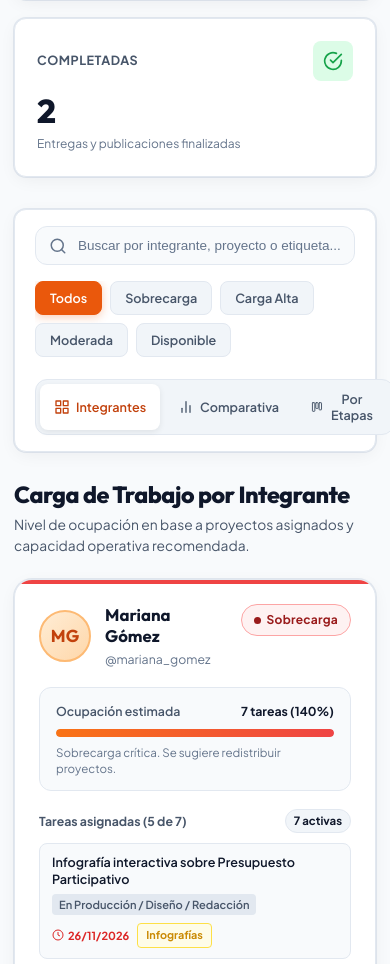
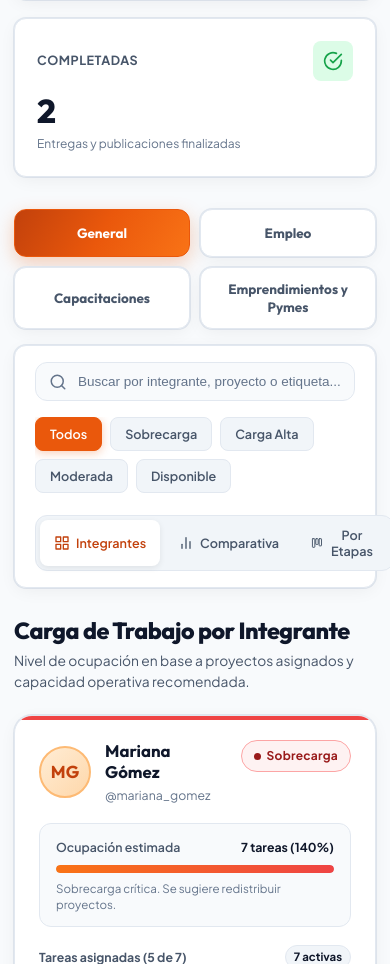
Before and after one commit to fachinha/mapa-proyectodetareas-gyc, a PHP site: page / in a window 390 px wide. Shown: the part 1161-2125 px from the top of the page. Run offline with PHP 8.4, Linux system fonts and the light colour scheme.

Commit message:
Filtro por area (General, Empleo, Capacitaciones, Emprendimientos y Pymes) y soporte multi-tablero

```diff
--- a/assets/css/style.css
+++ b/assets/css/style.css
@@ -500,6 +500,81 @@ button {
     color: #FFFFFF;
     border-color: var(--accent-orange);
     box-shadow: 0 2px 10px rgba(234, 88, 12, 0.3);
+}
+
+/* Selector de área */
+.area-tabs {
+    display: grid;
+    grid-template-columns: repeat(4, minmax(0, 1fr));
+    gap: 10px;
+    margin-bottom: 16px;
+}
+
+.area-tab {
+    min-height: 52px;
+    padding: 12px 16px;
+    border-radius: var(--radius-md);
+    font-family: var(--font-heading);
+    font-size: 1rem;
+    font-weight: 700;
+    color: var(--text-secondary);
+    background: var(--bg-surface);
+    border: 1px solid var(--border-color);
+    box-shadow: var(--shadow-card);
+    cursor: pointer;
+    transition: var(--transition-smooth);
+}
+
+.area-tab:hover {
+    transform: translateY(-2px);
+    color: var(--accent-orange-dark);
+    border-color: #FDBA74;
+    background: #FFF7ED;
+}
+
+.area-tab:active {
+    transform: scale(0.96);
+}
+
+.area-tab.active {
+    color: #FFFFFF;
+    background: linear-gradient(120deg, var(--accent-orange-dark), var(--accent-orange), var(--accent-orange-light));
+    border-color: var(--accent-orange);
+    box-shadow: 0 6px 18px rgba(234, 88, 12, 0.28);
+}
+
+.area-notice {
+    margin-top: 8px;
+    padding: 10px 14px;
+    font-size: 0.85rem;
+    color: var(--status-high-text);
+    background: var(--status-high-bg);
+    border: 1px solid var(--status-high-border);
+    border-radius: var(--radius-sm);
+}
+
+.kanban-board-name {
+    display: block;
+    font-size: 0.7rem;
+    font-weight: 500;
+    color: var(--text-muted);
+}
+
+.modal-task-board {
+    font-size: 0.78rem;
+    font-weight: 600;
+    color: var(--accent-orange-dark);
+    margin-bottom: 8px;
+}
+
+@media (max-width: 768px) {
+    .area-tabs {
+        grid-template-columns: repeat(2, minmax(0, 1fr));
+    }
+    .area-tab {
+        font-size: 0.9rem;
+        min-height: 48px;
+    }
 }
 
 .view-tabs {
--- a/assets/js/app.js
+++ b/assets/js/app.js
@@ -4,9 +4,39 @@
  * Compatible con Cloudflare Pages (Frontend estático) y servidores PHP (XAMPP/Apache)
  */
 
+// Áreas y tableros asociados (se buscan por nombre entre los tableros accesibles con el token)
+const AREAS = {
+    general: { label: 'General' },
+    empleo: {
+        label: 'Empleo',
+        boards: ['calendario de contenido oil'],
+        labels: ['empleo', 'expo laboral']
+    },
+    capacitaciones: {
+        label: 'Capacitaciones',
+        boards: ['centro de formacion profesional'],
+        labels: ['capacitacion']
+    },
+    pymes: {
+        label: 'Emprendimientos y Pymes',
+        boards: ['calendario de contenido emprendimientos', 'comunicacion pic'],
+        labels: ['emprendimiento', 'pyme']
+    }
+};
+
+const BOARD_DISPLAY_NAMES = {
+    empleo: ['Calendario de Contenido OIL'],
+    capacitaciones: ['Centro de Formación Profesional'],
+    pymes: ['Calendario de Contenido Emprendimientos y Pymes', 'Comunicación PIC']
+};
+
+const normalizeText = (s) => (s || '').normalize('NFD').replace(/[\u0300-\u036f]/g, '').toLowerCase().trim();
+
 class TrelloWorkloadApp {
     constructor() {
         this.data = null;
+        this.raw = null;
+        this.activeArea = 'general';
         this.activeFilter = 'all';
         this.currentView = 'cards';
         this.searchQuery = '';
@@ -77,6 +107,16 @@ class TrelloWorkloadApp {
             this.render();
         });
 
+        // Selector de área
+        const areaTabs = document.querySelectorAll('.area-tab');
+        areaTabs.forEach(tab => {
+            tab.addEventListener('click', () => {
+                areaTabs.forEach(t => t.classList.remove('active'));
+                tab.classList.add('active');
+                this.setArea(tab.dataset.area);
+            });
+        });
+
         // Filtros de nivel de carga
         const filterBtns = document.querySelectorAll('.filter-btn');
         filterBtns.forEach(btn => {
@@ -122,26 +162,23 @@ class TrelloWorkloadApp {
             // 1. Si tenemos credenciales en el cliente (Cloudflare Pages o directo)
             if (this.apiKey && this.apiToken && this.boardId) {
                 // Revisar caché cliente en sessionStorage (5 minutos)
-                const cacheKey = `trello_cache_${this.boardId}`;
+                const cacheKey = `trello_raw_v2_${this.boardId}`;
                 const cached = sessionStorage.getItem(cacheKey);
                 const cacheTime = sessionStorage.getItem(`${cacheKey}_time`);
 
                 if (!forceRefresh && cached && cacheTime && (Date.now() - parseInt(cacheTime)) < 300000) {
-                    this.data = JSON.parse(cached);
-                    this.data.meta.source = 'cache';
-                    this.updateHeaderAndKPIs();
-                    this.render();
+                    this.raw = JSON.parse(cached);
+                    this.raw.source = 'cache';
+                    this.applyArea();
                     return;
                 }
 
                 // Petición directa a Trello REST API (CORS habilitado por Trello)
                 try {
-                    const freshData = await this.fetchDirectFromTrello();
-                    this.data = freshData;
-                    sessionStorage.setItem(cacheKey, JSON.stringify(freshData));
+                    this.raw = await this.fetchDirectFromTrello();
+                    sessionStorage.setItem(cacheKey, JSON.stringify(this.raw));
                     sessionStorage.setItem(`${cacheKey}_time`, Date.now().toString());
-                    this.updateHeaderAndKPIs();
-                    this.render();
+                    this.applyArea();
                     if (forceRefresh) this.showToast('Datos actualizados en vivo desde Trello');
                     return;
                 } catch (trelloErr) {
@@ -155,8 +192,10 @@ class TrelloWorkloadApp {
                 const url = `api/trello.php${forceRefresh ? '?refresh=1' : ''}`;
                 const res = await fetch(url);
                 if (res.ok) {
+                    this.raw = null;
                     this.data = await res.json();
                     this.updateHeaderAndKPIs();
+                    this.updateAreaUI();
                     this.render();
                     if (forceRefresh) this.showToast('Datos actualizados');
                     return;
@@ -166,9 +205,8 @@ class TrelloWorkloadApp {
             }
 
             // 3. Fallback: Dataset institucional de alta fidelidad
-            this.data = this.getDemoInstitutionalDataset();
-            this.updateHeaderAndKPIs();
-            this.render();
+            this.raw = this.getDemoInstitutionalDataset();
+            this.applyArea();
             if (forceRefresh) this.showToast('Tablero actualizado (Modo Demostración)');
 
         } catch (err) {
@@ -182,27 +220,158 @@ class TrelloWorkloadApp {
     async fetchDirectFromTrello() {
         const key = encodeURIComponent(this.apiKey);
         const token = encodeURIComponent(this.apiToken);
-        const board = encodeURIComponent(this.boardId);
+        const auth = `key=${key}&token=${token}`;
 
-        const [boardRes, listsRes, cardsRes, membersRes] = await Promise.all([
-            fetch(`https://api.trello.com/1/boards/${board}?fields=name,desc,url&key=${key}&token=${token}`),
-            fetch(`https://api.trello.com/1/boards/${board}/lists?fields=name,closed,pos&key=${key}&token=${token}`),
-            fetch(`https://api.trello.com/1/boards/${board}/cards?fields=name,desc,idList,idMembers,labels,due,dueComplete,dateLastActivity,url&key=${key}&token=${token}`),
-            fetch(`https://api.trello.com/1/boards/${board}/members?fields=fullName,username,avatarUrl,initials&key=${key}&token=${token}`)
-        ]);
+        // 1. Descubrir los tableros de cada área entre los accesibles con este token
+        const targets = [{ id: this.boardId, area: null, isMain: true }];
+        try {
+            const res = await fetch(`https://api.trello.com/1/members/me/boards?filter=open&fields=name,shortLink&${auth}`);
+            if (res.ok) {
+                const myBoards = await res.json();
+                myBoards.forEach(b => {
+                    if (b.id === this.boardId || b.shortLink === this.boardId) return;
+                    const n = normalizeText(b.name);
+                    const areaKey = Object.keys(AREAS).find(k => (AREAS[k].boards || []).some(p => n.includes(p)));
+                    if (areaKey) targets.push({ id: b.id, area: areaKey, isMain: false });
+                });
+            }
+        } catch (ignore) {}
 
-        if (!boardRes.ok || !listsRes.ok || !cardsRes.ok || !membersRes.ok) {
-            throw new Error('No se pudo autenticar con Trello. Verifique API Key y Token.');
+        // 2. Descargar cada tablero (lists, cards y members en una sola llamada)
+        const boardQuery = 'fields=name,desc,url,shortLink&lists=open&list_fields=name,closed,pos'
+            + '&cards=open&card_fields=name,desc,idList,idMembers,labels,due,dueComplete,dateLastActivity,url'
+            + '&members=all&member_fields=fullName,username,avatarUrl,initials';
+
+        const payloads = await Promise.all(targets.map(async t => {
+            try {
+                const res = await fetch(`https://api.trello.com/1/boards/${encodeURIComponent(t.id)}?${boardQuery}&${auth}`);
+                if (!res.ok) throw new Error(`HTTP ${res.status}`);
+                return { target: t, board: await res.json() };
+            } catch (err) {
+                if (t.isMain) throw new Error('No se pudo autenticar con Trello. Verifique API Key y Token.');
+                console.warn('No se pudo leer el tablero', t.id, err);
+                return null;
+            }
+        }));
+
+        // 3. Unificar datos de todos los tableros
+        const raw = { mainBoard: null, boards: [], lists: [], cards: [], members: [], source: 'trello_live' };
+        const memberIndex = {};
+
+        payloads.filter(Boolean).forEach(({ target, board }) => {
+            const boardInfo = {
+                id: board.id,
+                name: board.name,
+                url: board.url,
+                area: target.area,
+                isMain: target.isMain,
+                memberIds: (board.members || []).map(m => m.id)
+            };
+            raw.boards.push(boardInfo);
+            if (target.isMain) raw.mainBoard = { id: board.id, name: board.name, desc: board.desc, url: board.url };
+
+            (board.lists || []).forEach(l => raw.lists.push({ ...l, idBoard: board.id, boardName: board.name }));
+
+            (board.members || []).forEach(m => {
+                if (!memberIndex[m.id]) {
+                    memberIndex[m.id] = true;
+                    raw.members.push(m);
+                }
+            });
+
+            (board.cards || []).forEach(c => {
+                raw.cards.push({
+                    ...c,
+                    idBoard: board.id,
+                    boardName: board.name,
+                    areas: this.detectCardAreas(c, target.area)
+                });
+            });
+        });
+
+        return raw;
+    }
+
+    detectCardAreas(card, boardArea) {
+        if (boardArea) return [boardArea];
+        const labelNames = (card.labels || []).map(l => normalizeText(l.name));
+        return Object.keys(AREAS).filter(k =>
+            (AREAS[k].labels || []).some(p => labelNames.some(n => n.includes(p)))
+        );
+    }
+
+    setArea(area) {
+        this.activeArea = AREAS[area] ? area : 'general';
+        this.applyArea();
+    }
+
+    // Construye la vista (this.data) a partir de los datos crudos, según el área seleccionada
+    applyArea() {
+        if (!this.raw) {
+            this.updateAreaUI();
+            this.render();
+            return;
         }
 
-        const [boardData, listsData, cardsData, membersData] = await Promise.all([
-            boardRes.json(),
-            listsRes.json(),
-            cardsRes.json(),
-            membersRes.json()
-        ]);
+        const raw = this.raw;
+        const area = this.activeArea;
+        let { cards, lists, members } = raw;
 
-        return this.processTrelloPayload(boardData, listsData, cardsData, membersData, 'trello_live');
+        if (area !== 'general') {
+            const areaBoards = raw.boards.filter(b => b.area === area);
+            cards = cards.filter(c => (c.areas || []).includes(area));
+
+            const usedLists = new Set(cards.map(c => c.idList));
+            const areaBoardIds = new Set(areaBoards.map(b => b.id));
+            lists = lists.filter(l => usedLists.has(l.id) || areaBoardIds.has(l.idBoard));
+
+            const memberIds = new Set();
+            cards.forEach(c => (c.idMembers || []).forEach(id => memberIds.add(id)));
+            areaBoards.forEach(b => b.memberIds.forEach(id => memberIds.add(id)));
+            members = members.filter(m => memberIds.has(m.id));
+        }
+
+        const mainBoard = raw.mainBoard || { id: this.boardId };
+        this.data = this.processTrelloPayload(mainBoard, lists, cards, members, raw.source || 'trello_live');
+        this.data.multiBoard = raw.boards.length > 1;
+        if (raw.notice) this.data.meta.notice = raw.notice;
+
+        this.updateHeaderAndKPIs();
+        this.updateAreaUI();
+        this.render();
+    }
+
+    updateAreaUI() {
+        const area = this.activeArea;
+        const title = document.getElementById('cards-section-title');
+        const notice = document.getElementById('area-notice');
+        if (title) {
+            title.textContent = area === 'general'
+                ? 'Carga de Trabajo por Integrante'
+                : `Carga de Trabajo por Integrante · ${AREAS[area].label}`;
+        }
+        if (!notice) return;
+
+        if (area === 'general' || !this.raw) {
+            const extra = this.raw ? this.raw.boards.filter(b => !b.isMain).map(b => b.name) : [];
+            notice.style.display = extra.length ? 'block' : 'none';
+            notice.textContent = extra.length ? `Tableros incluidos: ${[this.raw.mainBoard?.name, ...extra].filter(Boolean).join(' · ')}` : '';
+            return;
+        }
+
+        const found = this.raw.boards.filter(b => b.area === area).map(b => b.name);
+        const missing = (BOARD_DISPLAY_NAMES[area] || []).filter(name => {
+            const n = normalizeText(name);
+            return !found.some(f => normalizeText(f).includes(n) || n.includes(normalizeText(f)));
+        });
+
+        let text = found.length ? `Tableros: ${found.join(' · ')}. ` : '';
+        text += 'Incluye tarjetas del tablero principal con la etiqueta del área.';
+        if (missing.length) {
+            text += ` Sin acceso todavía a: ${missing.join(', ')} (la cuenta conectada debe ser miembro de esos tableros).`;
+        }
+        notice.textContent = text;
+        notice.style.display = 'block';
     }
 
     processTrelloPayload(board, lists, cards, members, source = 'trello_live') {
@@ -281,6 +450,8 @@ class TrelloWorkloadApp {
                     color: l.color || 'sky'
                 })),
                 url: card.url || '#',
+                boardName: card.boardName || '',
+                areas: card.areas || [],
                 dateLastActivity: card.dateLastActivity || null
             };
 
@@ -710,7 +881,7 @@ class TrelloWorkloadApp {
 
             col.innerHTML = `
                 <div class="kanban-column-header">
-                    <span class="kanban-column-title">${this.escapeHtml(list.name)}</span>
+                    <span class="kanban-column-title">${this.escapeHtml(list.name)}${this.data.multiBoard && list.boardName ? `<small class="kanban-board-name">${this.escapeHtml(list.boardName)}</small>` : ''}</span>
                     <span class="kanban-column-count">${listCards.length}</span>
                 </div>
                 <div class="kanban-cards">
@@ -756,6 +927,7 @@ class TrelloWorkloadApp {
                         <span class="task-mini-stage">${this.escapeHtml(card.listName)}</span>
                     </div>
                     ${card.desc ? `<div class="modal-task-desc">${this.escapeHtml(card.desc)}</div>` : ''}
+                    ${this.data.multiBoard && card.boardName ? `<div class="modal-task-board">Tablero: ${this.escapeHtml(card.boardName)}</div>` : ''}
                     <div class="modal-task-meta">
                         <div class="task-labels-wrap">
                             ${labelsHtml || '<span style="color: var(--text-muted); font-size: 0.74rem;">Sin etiquetas</span>'}
@@ -923,9 +1095,16 @@ class TrelloWorkloadApp {
             url: `https://trello.com/b/${this.boardId}/div-gestion-de-la-informacion-y-comunicacion-institucional`
         };
 
-        const processed = this.processTrelloPayload(boardInfo, demoLists, demoCards, demoMembers, 'demo_dataset');
-        processed.meta.notice = 'Mostrando datos de la división. Ingrese su API Key y Token en Ajustes para sincronizar en vivo con Trello.';
-        return processed;
+        const cardsWithAreas = demoCards.map(c => ({ ...c, areas: this.detectCardAreas(c, null) }));
+        return {
+            mainBoard: boardInfo,
+            boards: [{ id: boardInfo.id, name: boardInfo.name, url: boardInfo.url, area: null, isMain: true, memberIds: demoMembers.map(m => m.id) }],
+            lists: demoLists,
+            cards: cardsWithAreas,
+            members: demoMembers,
+            source: 'demo_dataset',
+            notice: 'Mostrando datos de la división. Ingrese su API Key y Token en Ajustes para sincronizar en vivo con Trello.'
+        };
     }
 }
 
--- a/index.php
+++ b/index.php
@@ -151,6 +151,14 @@ $config = get_app_config();
             </div>
         </div>
 
+        <!-- SELECTOR DE ÁREA -->
+        <nav class="area-tabs" id="area-tabs" aria-label="Filtrar por área">
+            <button class="area-tab active" data-area="general">General</button>
+            <button class="area-tab" data-area="empleo">Empleo</button>
+            <button class="area-tab" data-area="capacitaciones">Capacitaciones</button>
+            <button class="area-tab" data-area="pymes">Emprendimientos y Pymes</button>
+        </nav>
+
         <!-- BARRA DE CONTROLES Y FILTROS -->
         <div class="controls-bar">
             <div class="search-box">
@@ -201,8 +209,9 @@ $config = get_app_config();
         <!-- CONTENIDO PRINCIPAL: VISTA DE INTEGRANTES (DEFAULT) -->
         <div id="view-cards-container">
             <div class="section-header">
-                <h2>Carga de Trabajo por Integrante</h2>
+                <h2 id="cards-section-title">Carga de Trabajo por Integrante</h2>
                 <p>Nivel de ocupación en base a proyectos asignados y capacidad operativa recomendada.</p>
+                <p class="area-notice" id="area-notice" style="display: none;"></p>
             </div>
 
             <div class="members-grid" id="members-cards-grid">
```
Also changed, not shown: index.html (+10 -1 lines).
